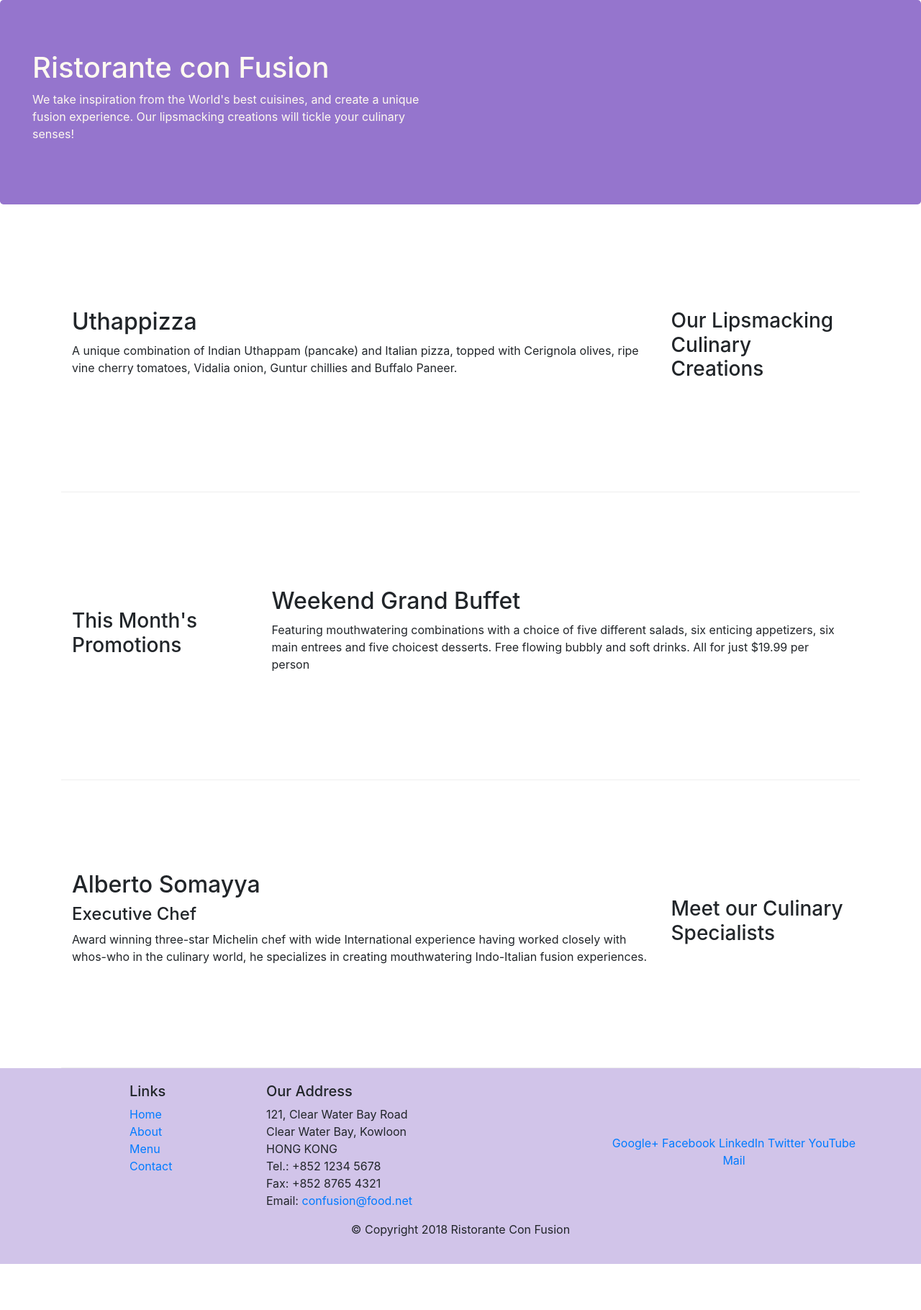
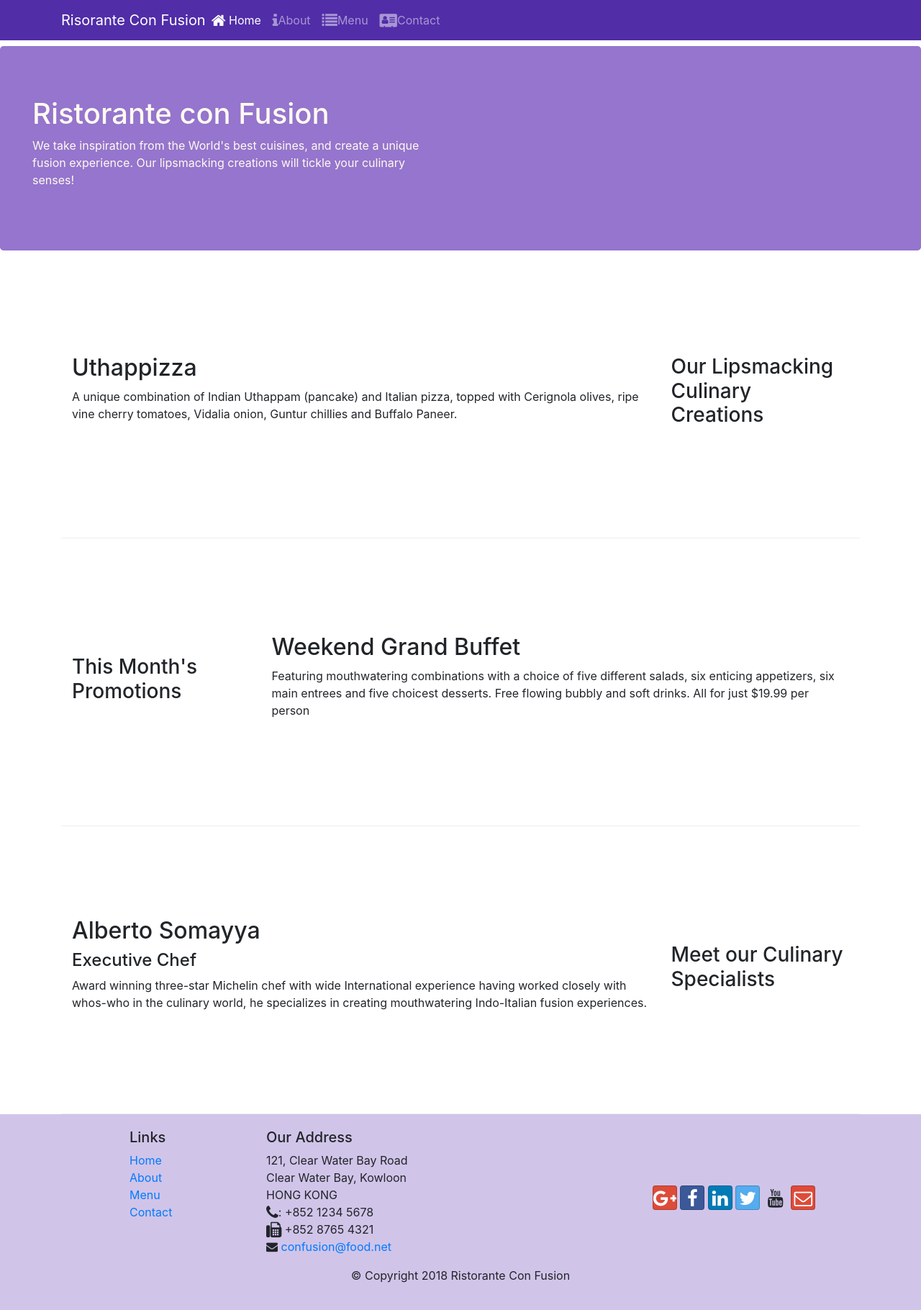
Before and after one commit to P-R-Ayush/Bootstrap-conFusion, a website: page index.html in a window 1280 px wide. Shown: the whole page at 72% size. Before the commit the page ends 1756 px from the top, so only its background shows below. Drawn offline with nearby package versions, Linux system fonts and the light colour scheme.

Commit message:
icon fonts and bootstrap social

```diff
--- a/css/styles.css
+++ b/css/styles.css
@@ -28,3 +28,12 @@
     margin: 0px;
     color: #0f0f0f;
 }
+
+body{
+    padding: 5% 0% 0% 0%;
+    z-index: 0;
+}
+
+.navbar-dark{
+    background-color: #512DA8;
+}
--- a/index.html
+++ b/index.html
@@ -9,18 +9,43 @@
 
     <!-- Bootstrap CSS -->
     <link rel="stylesheet" href="node_modules/bootstrap/dist/css/bootstrap.min.css">
+    <link rel="stylesheet" href="node_modules/font-awesome/css/font-awesome.min.css">
+    <link rel="stylesheet" href="node_modules/bootstrap-social/bootstrap-social.css">
+
     <link rel="stylesheet" href="css/styles.css">
     <title>Ristorante Con Fusion</title>
 </head>
 
 <body>
+    <nav class="navbar navbar-dark navbar-expand-sm  fixed-top">
+        <div class="container">
+            <button class="navbar-toggler" type="button" data-toggle="collapse" data-target="#Navbar">
+                <span class="navbar-toggler-icon"></span>
 
+            </button>
+            <a class="navbar-brand mr-auto" href="#">Risorante Con Fusion </a>
+            <div class="collapse navbar-collapse" id="Navbar">
+                <ul class="navbar-nav mr-auto">
+                    <li class="nav-item  active"><a class="nav-link" href="index.html"><span class="fa fa-home fa-lg"></span> Home</a></li>
+                    <li class="nav-item "><a class="nav-link" href="aboutus.html"><span class="fa fa-info fa-lg"></span>About</a></li>
+                    <li class="nav-item"><a class="nav-link" href="#"><span class="fa fa-list fa-lg"></span>Menu</a></li>
+                    <li class="nav-item"><a class="nav-link" href="#"><span class="fa fa-address-card fa-lg"></span>Contact</a></li>
+
+                </ul>
+
+            </div>
+
+
+        </div>
+
+    </nav>
     <header class="jumbotron">
         <div class="containerf">
             <div class="row row-header">
                 <div class="col-12 col-sm-6">
                     <h1>Ristorante con Fusion</h1>
-                    <p>We take inspiration from the World's best cuisines, and create a unique fusion experience. Our lipsmacking creations will tickle your culinary senses!</p>
+                    <p>We take inspiration from the World's best cuisines, and create a unique fusion experience. Our
+                        lipsmacking creations will tickle your culinary senses!</p>
                 </div>
                 <div class="col-12 col-sm">
                 </div>
@@ -35,7 +60,8 @@
             </div>
             <div class="col col-sm order-sm-first col-md">
                 <h2>Uthappizza</h2>
-                <p>A unique combination of Indian Uthappam (pancake) and Italian pizza, topped with Cerignola olives, ripe vine cherry tomatoes, Vidalia onion, Guntur chillies and Buffalo Paneer.</p>
+                <p>A unique combination of Indian Uthappam (pancake) and Italian pizza, topped with Cerignola olives,
+                    ripe vine cherry tomatoes, Vidalia onion, Guntur chillies and Buffalo Paneer.</p>
             </div>
         </div>
 
@@ -46,7 +72,9 @@
             </div>
             <div class="col col-sm col-md">
                 <h2>Weekend Grand Buffet</h2>
-                <p>Featuring mouthwatering combinations with a choice of five different salads, six enticing appetizers, six main entrees and five choicest desserts. Free flowing bubbly and soft drinks. All for just $19.99 per person </p>
+                <p>Featuring mouthwatering combinations with a choice of five different salads, six enticing appetizers,
+                    six main entrees and five choicest desserts. Free flowing bubbly and soft drinks. All for just
+                    $19.99 per person </p>
             </div>
         </div>
 
@@ -57,7 +85,9 @@
             <div class="col col-sm order-sm-first col-md">
                 <h2>Alberto Somayya</h2>
                 <h4>Executive Chef</h4>
-                <p>Award winning three-star Michelin chef with wide International experience having worked closely with whos-who in the culinary world, he specializes in creating mouthwatering Indo-Italian fusion experiences. </p>
+                <p>Award winning three-star Michelin chef with wide International experience having worked closely with
+                    whos-who in the culinary world, he specializes in creating mouthwatering Indo-Italian fusion
+                    experiences. </p>
             </div>
         </div>
     </div>
@@ -80,19 +110,19 @@
                         121, Clear Water Bay Road<br>
                         Clear Water Bay, Kowloon<br>
                         HONG KONG<br>
-		              Tel.: +852 1234 5678<br>
-		              Fax: +852 8765 4321<br>
-		              Email: <a href="mailto:confusion@food.net">confusion@food.net</a>
+                        <i class="fa fa-phone fa-lg"></i>: +852 1234 5678<br>
+                       <i class="fa fa-fax fa-lg"></i> +852 8765 4321<br>
+                        <i class="fa fa-envelope fa=lg"></i> <a href="mailto:confusion@food.net">confusion@food.net</a>
                     </address>
                 </div>
                 <div class="col-12 col-sm-4 align-self-center">
                     <div class="text-center">
-                        <a href="http://google.com/+">Google+</a>
-                        <a href="http://www.facebook.com/profile.php?id=">Facebook</a>
-                        <a href="http://www.linkedin.com/in/">LinkedIn</a>
-                        <a href="http://twitter.com/">Twitter</a>
-                        <a href="http://youtube.com/">YouTube</a>
-                        <a href="mailto:">Mail</a>
+                        <a target="_blank" class="btn btn-social-icon btn-google" href="http://google.com/+"><i class="fa fa-google-plus fa-lg"></i></a>
+                        <a target="_blank" class="btn btn-social-icon btn-facebook" href="http://www.facebook.com/profile.php?id="><i class="fa fa-facebook fa-lg"></i></a>
+                        <a target="_blank" class="btn btn-social-icon btn-linkedin" href="http://www.linkedin.com/in/"><i class="fa fa-linkedin fa-lg"></i></a>
+                        <a target="_blank" class="btn btn-social-icon btn-twitter" href="http://twitter.com/"><i class="fa fa-twitter fa-lg"></i></a>
+                        <a target="_blank" class="btn btn-social-icon btn-youtube" href="http://youtube.com/"><i class="fa fa-youtube fa-lg"></i></a>
+                        <a target="_blank" class="btn btn-social-icon btn-google" href="mailto:"><i class="fa fa-envelope-o fa-lg"></i></a>
                     </div>
                 </div>
             </div>
--- a/package.json
+++ b/package.json
@@ -15,6 +15,8 @@
   },
   "dependencies": {
     "bootstrap": "^4.5.3",
+    "bootstrap-social": "^5.1.1",
+    "font-awesome": "^4.7.0",
     "jquery": "^3.5.1",
     "popper.js": "^1.16.1"
   }
```
Also changed, not shown: 1 other file. Lines whose indentation alone changed are shown as unchanged.
